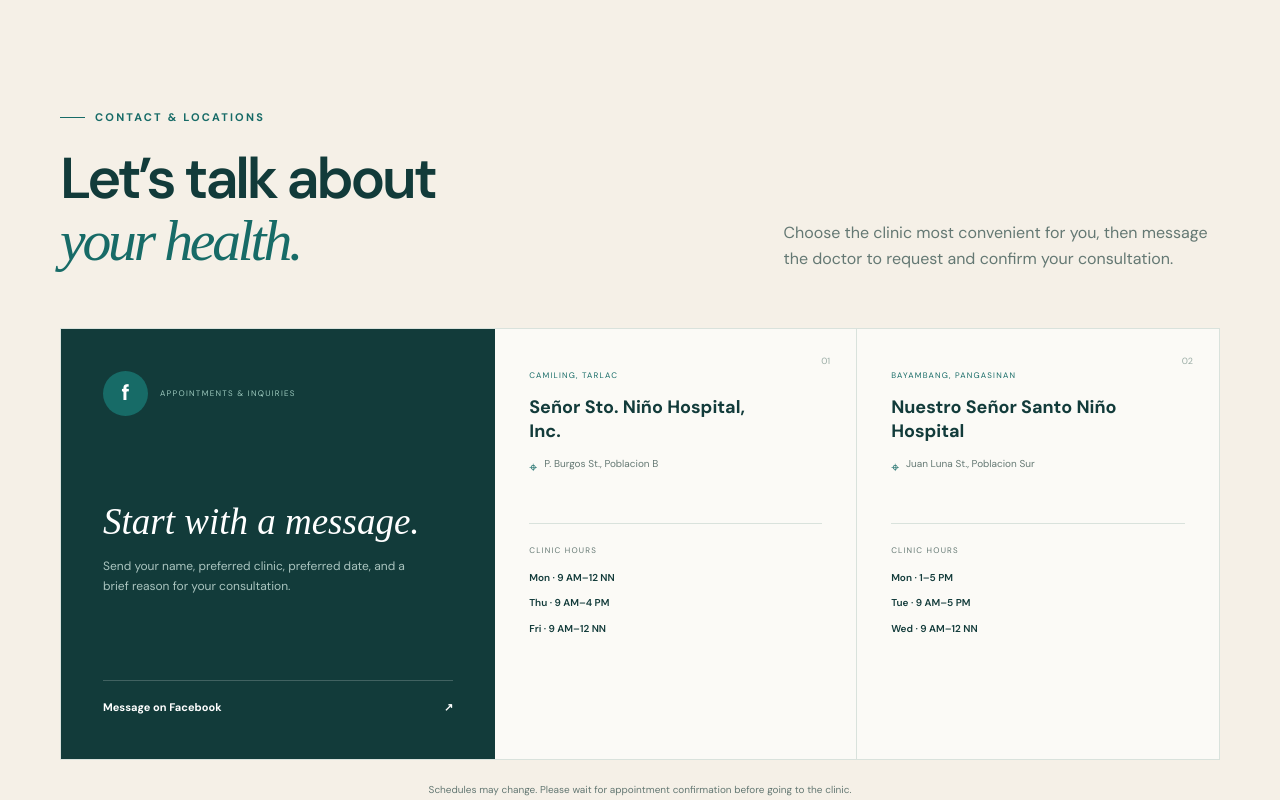
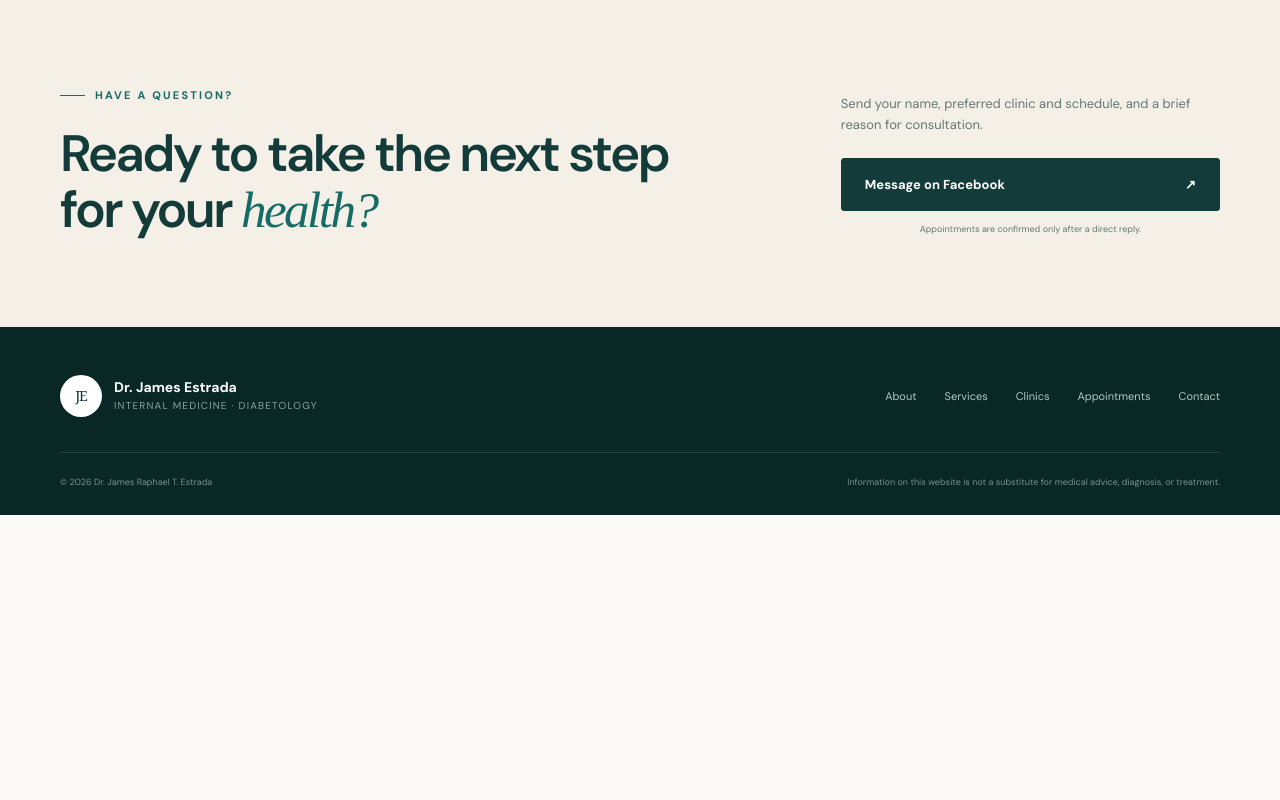
Before and after one commit to Kimpoy1525/drestrada, a React (Vite) app: page / in a window 1280 px wide. Shown: the part 4860-5660 px from the top of the page. After the commit the page ends 5375 px from the top, so only its background shows below. Built offline with nearby package versions, Linux system fonts and the light colour scheme; no server answers; a web font is replaced by a local one.

Commit message:
Remove redundant clinic details from contact section

```diff
--- a/src/components/Contact.tsx
+++ b/src/components/Contact.tsx
@@ -1,45 +1,18 @@
 const FACEBOOK_URL = import.meta.env.VITE_FACEBOOK_URL || 'https://www.facebook.com/profile.php?id=61577348129317';
-
-const LOCATIONS = [
-  {
-    city: 'Camiling, Tarlac',
-    hospital: 'Señor Sto. Niño Hospital, Inc.',
-    address: 'P. Burgos St., Poblacion B',
-    hours: ['Mon · 9 AM–12 NN', 'Thu · 9 AM–4 PM', 'Fri · 9 AM–12 NN'],
-  },
-  {
-    city: 'Bayambang, Pangasinan',
-    hospital: 'Nuestro Señor Santo Niño Hospital',
-    address: 'Juan Luna St., Poblacion Sur',
-    hours: ['Mon · 1–5 PM', 'Tue · 9 AM–5 PM', 'Wed · 9 AM–12 NN'],
-  },
-] as const;
 
 export default function Contact() {
   return (
-    <section id="contact" className="section contact">
-      <div className="container">
-        <div className="contact__header">
-          <div><div className="eyebrow"><span /> Contact & locations</div><h2>Let’s talk about<br /><em>your health.</em></h2></div>
-          <p>Choose the clinic most convenient for you, then message the doctor to request and confirm your consultation.</p>
+    <section id="contact" className="contact-cta">
+      <div className="container contact-cta__inner">
+        <div className="contact-cta__copy">
+          <div className="eyebrow"><span /> Have a question?</div>
+          <h2>Ready to take the next step<br />for your <em>health?</em></h2>
         </div>
-        <div className="contact-hub">
-          <div className="contact-hub__message">
-            <div className="contact-hub__message-top"><span className="contact__icon">f</span><small>Appointments & inquiries</small></div>
-            <div><h3>Start with a message.</h3><p>Send your name, preferred clinic, preferred date, and a brief reason for your consultation.</p></div>
-            <a href={FACEBOOK_URL} target="_blank" rel="noreferrer">Message on Facebook <span>↗</span></a>
-          </div>
-          <div className="contact-hub__locations">
-            {LOCATIONS.map((location, index) => <article className="location-summary" key={location.city}>
-              <div className="location-summary__number">0{index + 1}</div>
-              <small>{location.city}</small>
-              <h3>{location.hospital}</h3>
-              <p className="location-summary__address"><span>⌖</span>{location.address}</p>
-              <div className="location-summary__hours"><span>Clinic hours</span>{location.hours.map(hour => <strong key={hour}>{hour}</strong>)}</div>
-            </article>)}
-          </div>
+        <div className="contact-cta__action">
+          <p>Send your name, preferred clinic and schedule, and a brief reason for consultation.</p>
+          <a className="button button--primary" href={FACEBOOK_URL} target="_blank" rel="noreferrer">Message on Facebook <span>↗</span></a>
+          <small>Appointments are confirmed only after a direct reply.</small>
         </div>
-        <p className="contact__reminder">Schedules may change. Please wait for appointment confirmation before going to the clinic.</p>
       </div>
     </section>
   );
```
Also changed, not shown: src/styles.css.
